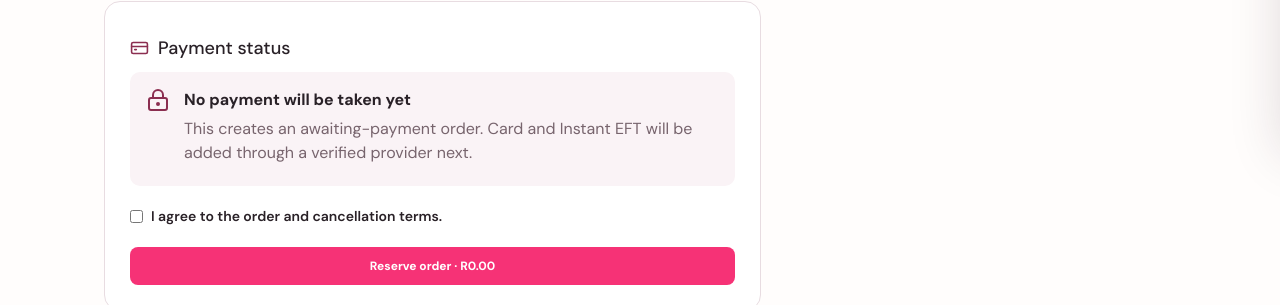
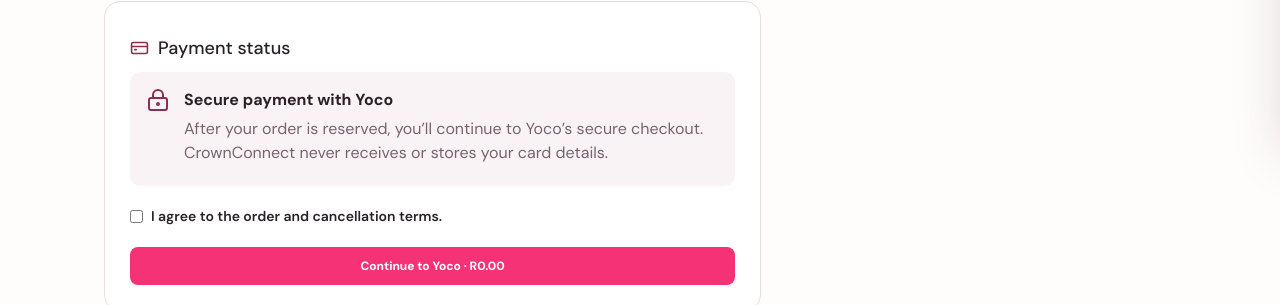
Before and after one commit to HNF-HOLDING/crownConnect, a Next.js app: page /checkout in a window 1280 px wide. Shown: the part 647-952 px from the top of the page. Built offline with nearby package versions, Linux system fonts and the light colour scheme; no server answers; what aws-amplify would draw is missing.

Commit message:
Fix authenticated checkout submission

```diff
--- a/app/checkout/page.tsx
+++ b/app/checkout/page.tsx
@@ -8,7 +8,12 @@
 import { products } from '../marketplace-data';
 import { awsApi, cognitoToken } from '../aws-client';
 
-type CreatedOrder = { id: string; order_number: string; status: string; total: number };
+type CreatedOrder = {
+  id: string;
+  order_number: string;
+  status: string;
+  total: number;
+};
 
 export default function CheckoutPage() {
   const { lines, total, clear } = useCart();
@@ -21,6 +26,9 @@
   async function submit(event: FormEvent<HTMLFormElement>) {
     event.preventDefault();
     if (!lines.length || sending) return;
+    // Read the form synchronously. React clears `currentTarget` once the event
+    // handler yields, so waiting for Cognito first can otherwise lose the form.
+    const fields = new FormData(event.currentTarget);
     setSending(true);
     setMessage('');
     try {
@@ -37,7 +45,6 @@
         window.location.href = '/sign-in?portal=customer&next=/checkout';
         return;
       }
-      const fields = new FormData(event.currentTarget);
       const response = await awsApi('/orders', {
         method: 'POST',
         signal: AbortSignal.timeout(15000),
@@ -183,10 +190,11 @@
               <div className="payment-placeholder">
                 <LockKeyhole />
                 <div>
-                  <strong>No payment will be taken yet</strong>
+                  <strong>Secure payment with Yoco</strong>
                   <p>
-                    This creates an awaiting-payment order. Card and Instant EFT
-                    will be added through a verified provider next.
+                    After your order is reserved, you’ll continue to Yoco’s
+                    secure checkout. CrownConnect never receives or stores your
+                    card details.
                   </p>
                 </div>
               </div>
@@ -208,8 +216,8 @@
                 disabled={!lines.length || sending}
               >
                 {sending
-                  ? 'Reserving order…'
-                  : `Reserve order · R${(total + delivery).toFixed(2)}`}
+                  ? 'Opening secure payment…'
+                  : `Continue to Yoco · R${(total + delivery).toFixed(2)}`}
               </button>
             </section>
           </form>
```
